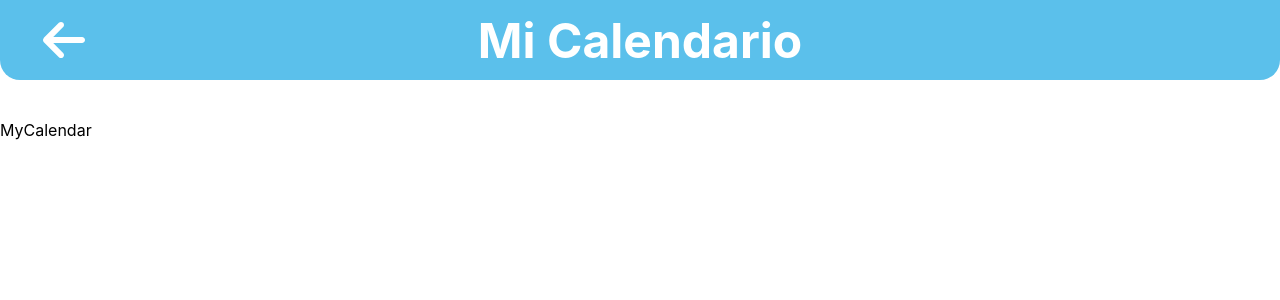
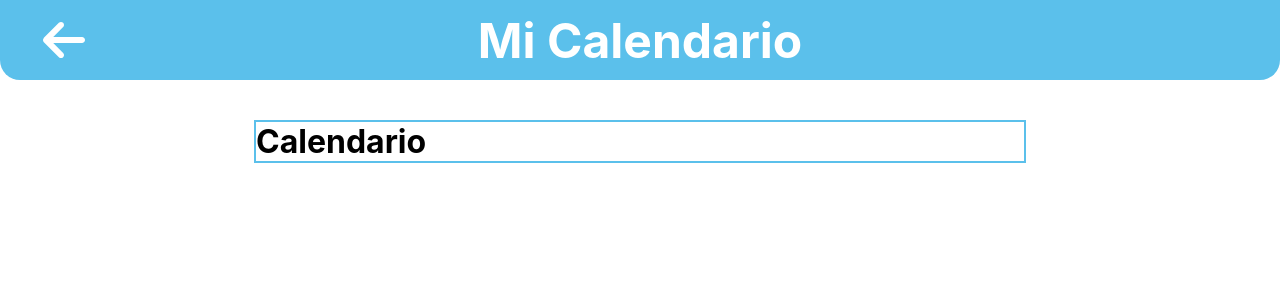
Before and after one commit to MatiDalce/gestorTurnos_React_Node, a React (Create React App) app in the folder frontend/: page /mi-calendario in a window 1280 px wide. Shown: the top 300 px of the page. Built offline with nearby package versions, Linux system fonts and the light colour scheme.

Commit message:
Calendario preparacion

```diff
--- a/frontend/src/pages/MyCalendar/MyCalendar.jsx
+++ b/frontend/src/pages/MyCalendar/MyCalendar.jsx
@@ -1,8 +1,13 @@
-import React from 'react'
+import React from 'react';
+import './myCalendar.css';
 
 const MyCalendar = () => {
   return (
-    <div>MyCalendar</div>
+    <div className="calendar-bg">
+      <div className="calendar-container">
+      <h1>Calendario</h1>
+      </div>
+    </div>
   )
 }
 
--- a/frontend/src/pages/MyCalendar/myCalendar.css
+++ b/frontend/src/pages/MyCalendar/myCalendar.css
@@ -0,0 +1,11 @@
+.calendar-bg {
+    display: flex;
+    justify-content: center;
+    align-items: center;
+}
+
+.calendar-container {
+    width: 60%;
+    height: 60%;
+    border: 2px solid var(--skyblue-bg);
+}
```
